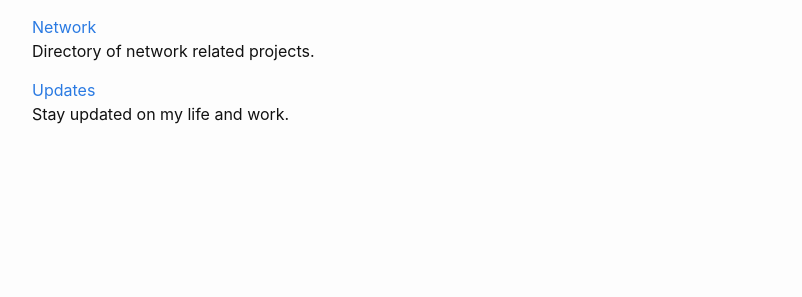
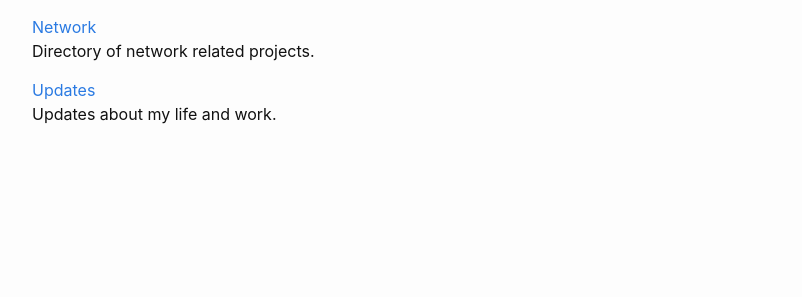
Before and after one commit to link-daniel/link.github.io, a Jekyll site: the page built from index.md, in a window 1280 px wide. Shown: the part 455-752 px from the top of the page, without its empty margins (238-1040 px from the left). Built offline with Jekyll 4.4.1, drawn with Linux system fonts in a browser that asks for light colours.

Commit message:
Update index.md

```diff
--- a/index.md
+++ b/index.md
@@ -38,7 +38,7 @@ Directory of network related projects.
 
 [Updates](/updates)
 <br>
-Stay updated on my life and work.
+Updates about my life and work.
 
 <br>
 <br>
```
